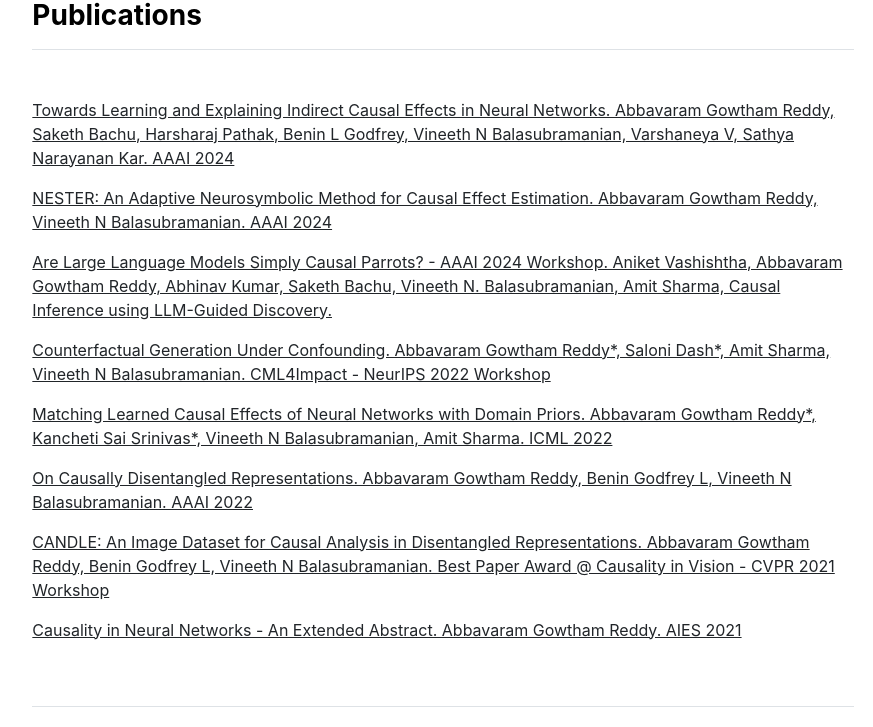
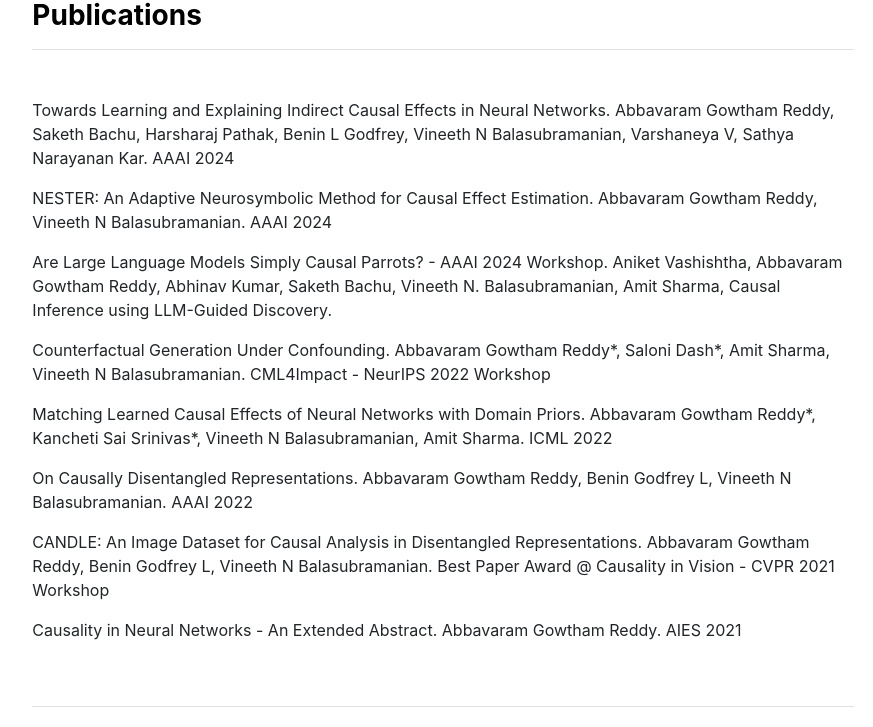
Before and after one commit to gautam0707/gautam0707.github.io, a Jekyll site: the page built from publications.md, in a window 1280 px wide. Shown: the part 174-901 px from the top of the page, without its empty margins (197-1070 px from the left). Built offline with Jekyll 4.4.1, drawn with Linux system fonts in a browser that asks for light colours.

Commit message:
Update publications.html

```diff
--- a/_includes/publications.html
+++ b/_includes/publications.html
@@ -3,11 +3,11 @@
     <h3 class="fw-bold border-bottom pb-3 mb-5">Publications</h3>
     {% if page.title == "Home" %}
       {% for item in site.data.publications.featured %}
-        <p><a href="{{ item.url }}">{{ item.name }}</a></p>
+        <p><a href="{{ item.url }}" style="text-decoration: none;">{{ item.name }}</a></p>
       {% endfor %}
     {% else %}
       {% for item in site.data.publications.index %}
-        <p><a href="{{ item.url }}">{{ item.name }}</a></p>
+        <p><a href="{{ item.url }}" style="text-decoration: none;">{{ item.name }}</a></p>
       {% endfor %}
     {% endif %}
   </div>
```
